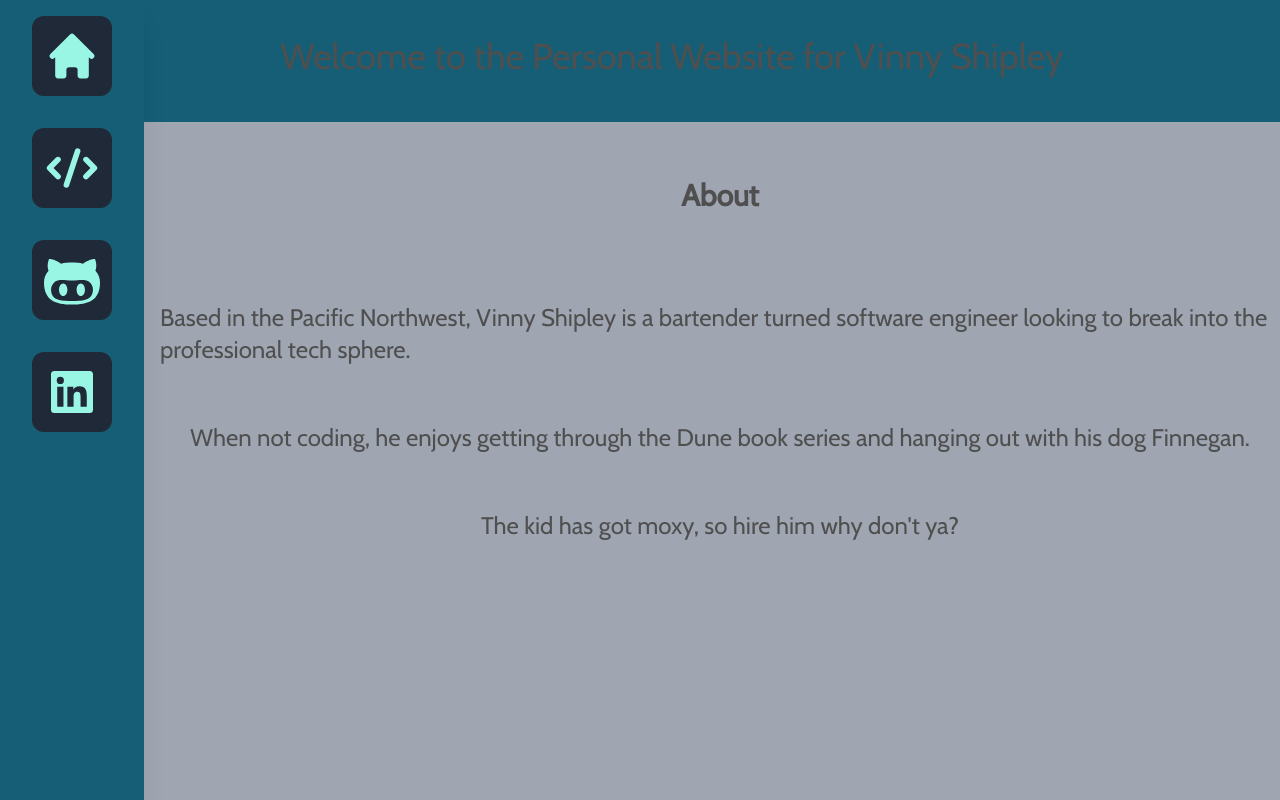
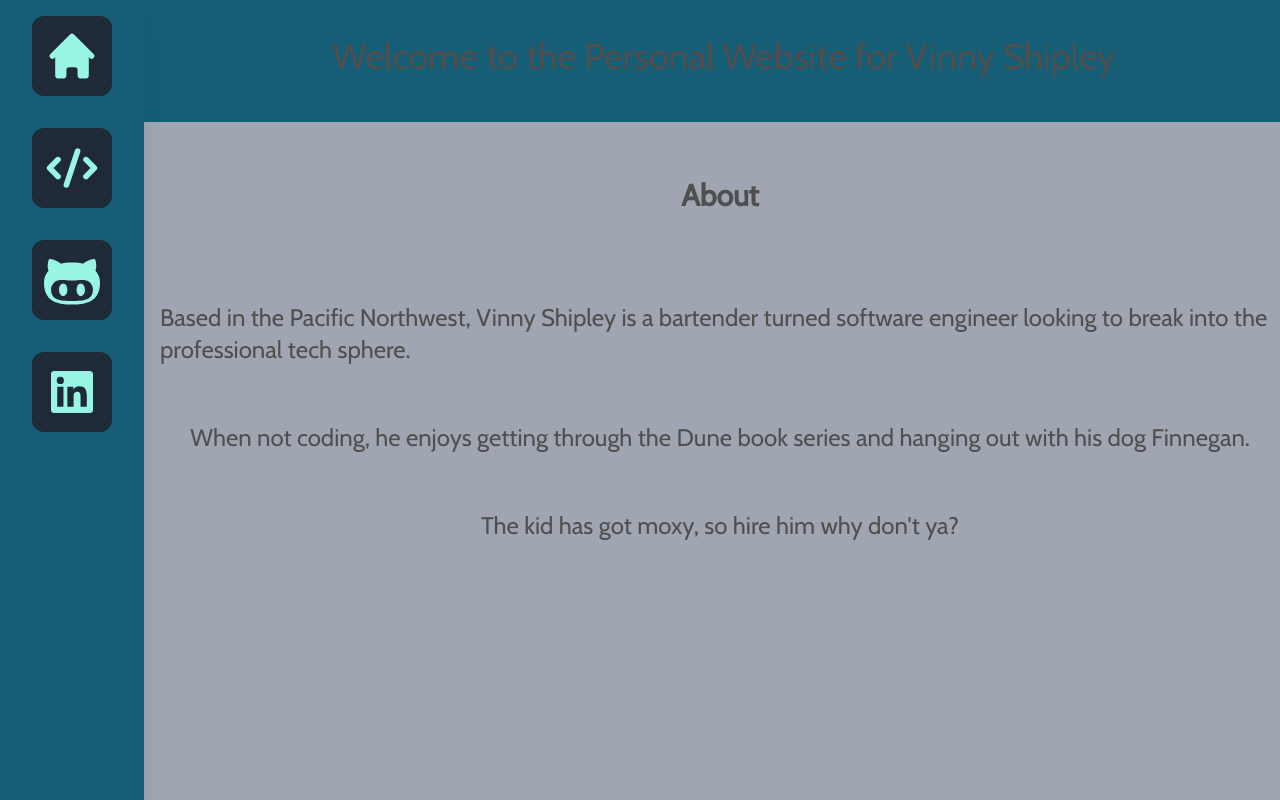
Before and after one commit to VinnyShipley/Personal_Site, a Next.js app: page / in a window 1280 px wide. Built offline with nearby package versions, Linux system fonts and the light colour scheme; what tw-elements would draw is missing.

Commit message:
"fixed for spacing of diff resolutions"

```diff
--- a/src/pages/index.js
+++ b/src/pages/index.js
@@ -5,7 +5,7 @@ function MainLandingPage() {
 		<>
 			<main>
 				<div>
-					<div className='bg-basic py-9'>
+					<div className='bg-basic pl-36 pr-10 py-9'>
 						<h1 className='text-4xl text-center ml-16 pb-2.5 '>
 							Welcome to the Personal Website for Vinny Shipley
 						</h1>
```
